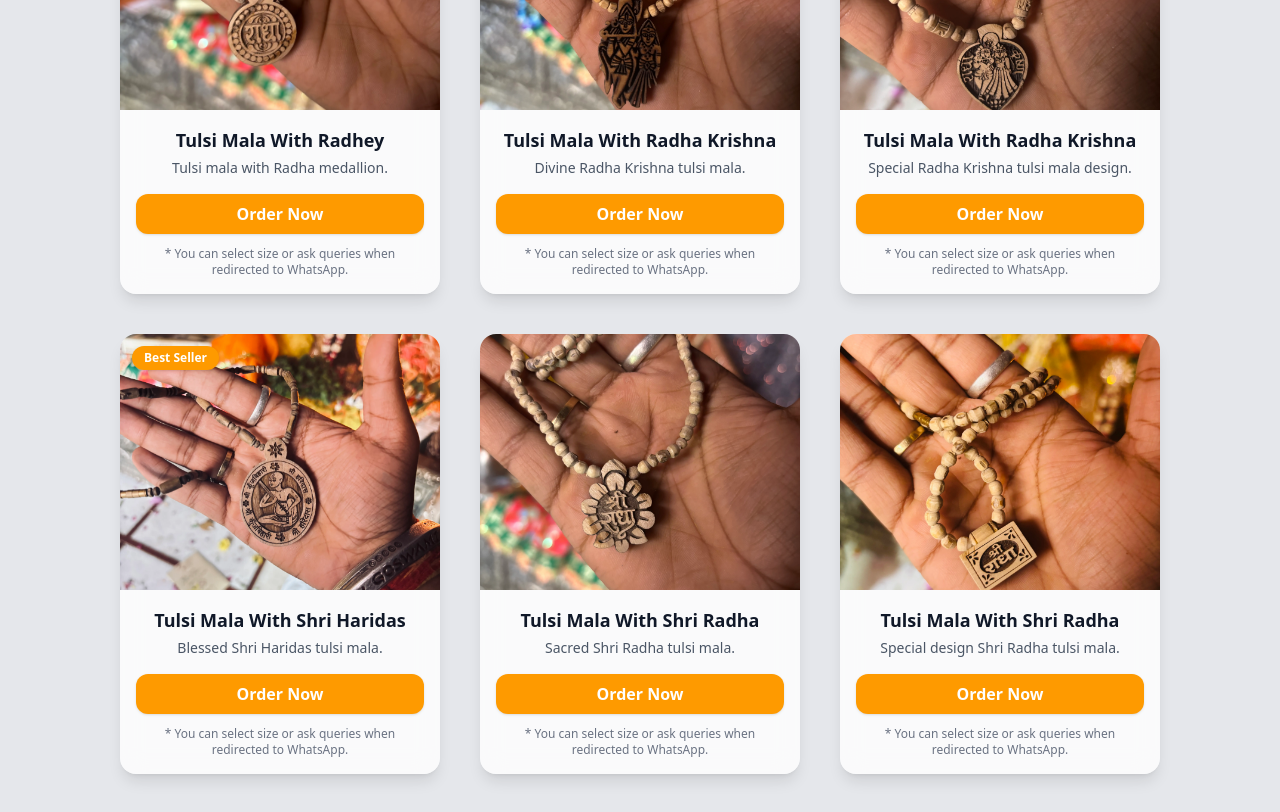
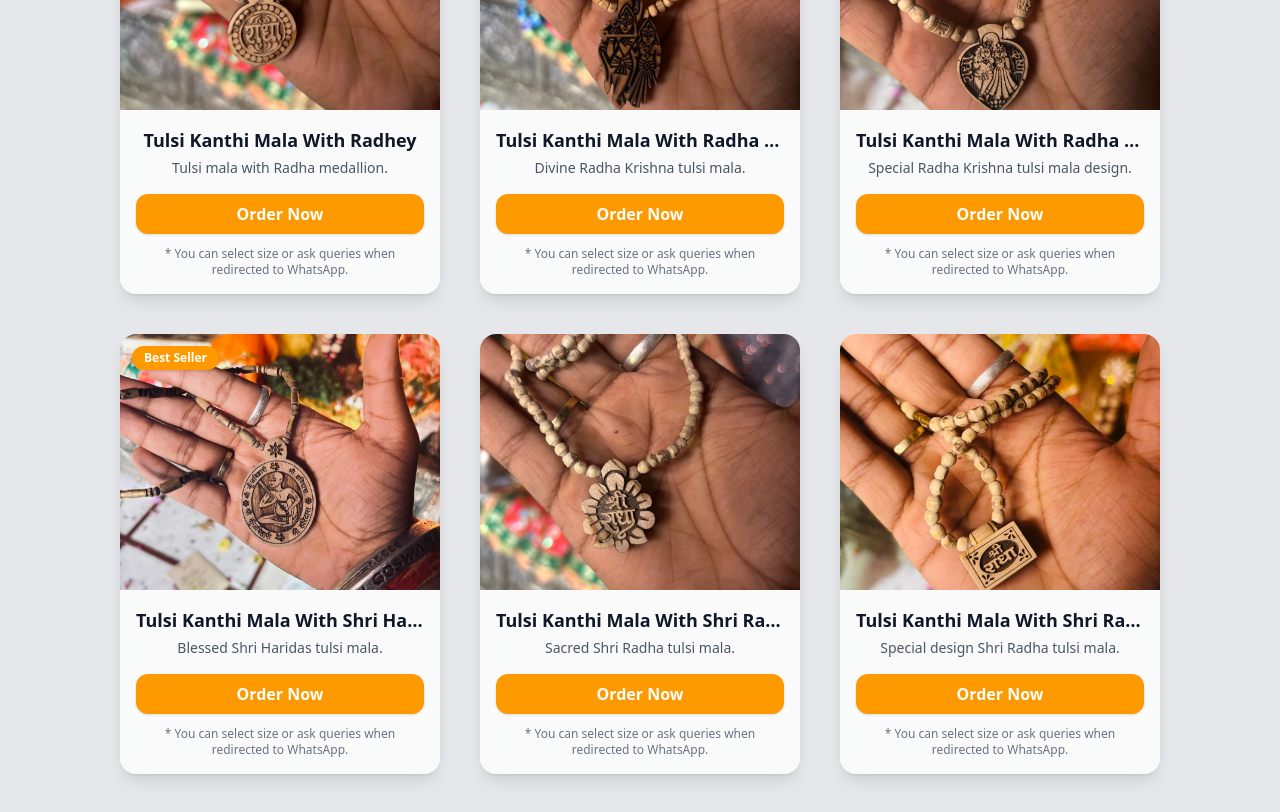
Before and after one commit to sarthakpandit55/Shriharidas-Parivaar, a React (Vite) app: page /store in a window 1280 px wide. Shown: the part 1500-2312 px from the top of the page. Built offline with nearby package versions, Linux system fonts and the light colour scheme.

Commit message:
tenth commit

```diff
--- a/src/Components/Footer.jsx
+++ b/src/Components/Footer.jsx
@@ -121,7 +121,7 @@ function Footer() {
                   <span className="font-medium">shriharidas_parivaar</span>
                 </div>
               </a>
-              <a href="https://www.youtube.com/@laddu_bihariji_pujari">
+              <a href="https://www.youtube.com/@shriharidas_parivaar" target="blank">
                 <div className="flex items-center gap-3">
                   <FaYoutube className="w-5 h-5 text-red-500" />
                   <span className="font-medium">shriharidas_parivaar</span>
--- a/src/Pages/Contact.jsx
+++ b/src/Pages/Contact.jsx
@@ -109,7 +109,7 @@
                 <span className="font-semibold lg:text-3xl text-md">shriharidas_parivaar</span>
               </div>
               </a>
-              <a href="https://www.youtube.com/@laddu_bihariji_pujari">
+              <a href="https://www.youtube.com/@shriharidas_parivaar" target='blank'>
               <div className="flex items-center gap-3">
                 <FaYoutube className="lg:w-15 lg:h-15 h-10 w-10 text-red-500" />
                 <span className="font-semibold lg:text-3xl text-md">shriharidas_parivaar</span>
--- a/src/Pages/Gallery.jsx
+++ b/src/Pages/Gallery.jsx
@@ -3,7 +3,6 @@ import { Link } from "react-router-dom";
 import SEO from "../Components/SEO";
 
 // image imports
-import diwali from "../assets/BihariJi4.jpg";
 import janmashtami from "../assets/BihariJi3.jpg";
 import fool_bangla_1 from "../assets/fool-bangla/fool-bangla-1.webp";
 import hariyali_teej_1 from "../assets/hariyali-teej/hariyali-teej-1.webp";
--- a/src/Pages/Seva.jsx
+++ b/src/Pages/Seva.jsx
@@ -23,19 +23,19 @@ function Seva() {
   const [activeFilter, setActiveFilter] = useState('all');
 
   const sevaItems = useMemo(() => [
-    { id: 1, title: 'Aarti Seva', image: arti_seva, desc: 'Participate in the divine aarti ceremony.', tag: 'Best Seller', category: 'daily' },
-    { id: 2, title: 'Bundi Seva', image: bondi_seva, desc: 'Offer sweet bundi prasad.', tag: 'Popular', category: 'food' },
-    { id: 3, title: 'Chandan Seva', image: chandan_seva, desc: 'Sacred sandalwood offering seva.', tag: 'Best Seller', category: 'daily' },
-    { id: 4, title: 'Chapan Bhog', image: chapan_bhog, desc: '56 different food items offered as bhog.', category: 'food' },
-    { id: 5, title: 'Chaveni Bhog', image: chaveni_bhog, desc: 'Special chaveni prasad offering.', category: 'festival' },
-    { id: 6, title: 'Deepak Seva', image: deepak_seva, desc: 'Light lamp offering seva.', category: 'daily' },
-    { id: 7, title: 'Deepdan Seva', image: deepdan_seva, desc: 'Sacred lamp donation seva.', category: 'festival' },
-    { id: 8, title: 'Deeran Poojan', image: deeran_poojan, desc: 'Special poojan ceremony.', category: 'daily' },
-    { id: 9, title: 'Fool Tulsi Chandan Seva', image: fool_tulsi_chandan_seva, desc: 'Complete flower and chandan seva.', tag: 'Special', category: 'daily' },
-    { id: 10, title: 'Paratha Prashadi', image: paratha_prashadi, desc: 'Sacred paratha prasad.', category: 'food' },
-    { id: 11, title: 'Raj Bhog', image: raj_bhog, desc: 'Royal food offering seva.', tag: 'Special', category: 'food' },
-    { id: 12, title: 'Saiya Seva', image: saiya_seva, desc: 'Traditional saiya seva offering.', category: 'special' },
-    { id: 13, title: 'Uthapyan Bhog', image: uthapyanbhog, desc: 'Morning prasad offering.', category: 'food' }
+    { id: 1, title: 'Aarti Seva', image: arti_seva, desc: 'Aarti fool tulsi chandan trista seva poojan.', tag: 'Best Seller', category: 'daily' },
+    { id: 2, title: 'Bundi Seva', image: bondi_seva, desc: 'Bundi prashad for shri bankey bihari ji.', tag: 'Popular', category: 'food' },
+    { id: 3, title: 'Chandan Seva', image: chandan_seva, desc: 'Chandan seva for shri bankey bihari ji.', tag: 'Best Seller', category: 'daily' },
+    { id: 4, title: 'Chapan Bhog', image: chapan_bhog, desc: '56 bhog prashadi for shri bankey bihari ji.', category: 'food' },
+    { id: 5, title: 'Chaveni Bhog', image: chaveni_bhog, desc: 'Chaveni prasad for shri bankey bihari ji.', category: 'festival' },
+    { id: 6, title: 'Deepak Seva', image: deepak_seva, desc: 'Deep daan poojan.', category: 'daily' },
+    { id: 7, title: 'Deepdan Seva', image: deepdan_seva, desc: 'Deepdan seva to shri bankey bihari ji 11, 21, 51.', category: 'festival' },
+    { id: 8, title: 'Deeran Poojan', image: deeran_poojan, desc: 'Shri Bankey bihari ji dheeri upasana.', category: 'daily' },
+    { id: 9, title: 'Fool Tulsi Chandan Seva', image: fool_tulsi_chandan_seva, desc: 'Fool and chandan seva for shri bankey bihari ji.', tag: 'Special', category: 'daily' },
+    { id: 10, title: 'Paratha Prashadi', image: paratha_prashadi, desc: 'Paratha prasad for shri bankey bihari ji.', category: 'food' },
+    { id: 11, title: 'Raj Bhog', image: raj_bhog, desc: 'Poodi, sabji, dhai bada, kachodi, mithai,etc seva for shri bankay bihari ji.', tag: 'Special', category: 'food' },
+    { id: 12, title: 'Saiya Seva', image: saiya_seva, desc: 'Saiya poojan for shri bankey bihari ji sain seva.', category: 'special' },
+    { id: 13, title: 'Uthapyan Bhog', image: uthapyanbhog, desc: 'Pakodi, Dhaibada, Bida Parshadi for shri bankey bihari ji.', category: 'food' }
   ], []);
 
   const filters = [
--- a/src/Pages/Store.jsx
+++ b/src/Pages/Store.jsx
@@ -39,14 +39,14 @@ function Store() {
     { id: 2, title: 'Poshak (Green)', price: 499, image: poshak_green, desc: 'Elegant green poshak. All sizes available from 2 to 11.', code: 'design 2A Green', category: 'poshak' },
     { id: 3, title: 'Poshak (Pink)', price: 499, image: poshak_pink, desc: 'Delicate pink poshak. All sizes available from 2 to 11.', code: 'design 3A Pink', category: 'poshak' },
     { id: 4, title: 'Poshak (Red)', price: 499, image: poshak_red, desc: 'Vibrant red poshak. All sizes available from 2 to 11.', code: 'design 2A Red', category: 'poshak' },
-    { id: 5, title: 'Tulsi Mala', price: 499, image: tulsi_mala, desc: 'Traditional tulsi prayer mala.', tag: 'Best Seller', category: 'mala' },
+    { id: 5, title: 'Tulsi Jap Mala', price: 499, image: tulsi_mala, desc: 'Traditional 108 beeds tulsi prayer mala.', tag: 'Best Seller', category: 'mala' },
     { id: 6, title: 'Tulsi Kanthi Mala', price: 499, image: tulsi_kanthi_mala, desc: 'Sacred tulsi kanthi mala for daily wear.', category: 'mala' },
-    { id: 7, title: 'Tulsi Mala With Radhey', price: 499, image: tulsi_mala_radha, desc: 'Tulsi mala with Radha medallion.', tag: 'Best Seller', category: 'mala' },
-    { id: 8, title: 'Tulsi Mala With Radha Krishna', price: 499, image: tulsi_mala_radhakrishn, desc: 'Divine Radha Krishna tulsi mala.', category: 'mala' },
-    { id: 9, title: 'Tulsi Mala With Radha Krishna', price: 499, image: tulsi_mala_radhakrishn2, desc: 'Special Radha Krishna tulsi mala design.', category: 'mala' },
-    { id: 10, title: 'Tulsi Mala With Shri Haridas', price: 499, image: tulsi_mala_shriharidas, desc: 'Blessed Shri Haridas tulsi mala.', tag: 'Best Seller', category: 'mala' },
-    { id: 11, title: 'Tulsi Mala With Shri Radha', price: 499, image: tulsi_mala_shriradha, desc: 'Sacred Shri Radha tulsi mala.', category: 'mala' },
-    { id: 12, title: 'Tulsi Mala With Shri Radha', price: 499, image: tulsi_mala_shriradha2, desc: 'Special design Shri Radha tulsi mala.', category: 'mala' },
+    { id: 7, title: 'Tulsi Kanthi Mala With Radhey', price: 499, image: tulsi_mala_radha, desc: 'Tulsi mala with Radha medallion.', tag: 'Best Seller', category: 'mala' },
+    { id: 8, title: 'Tulsi Kanthi Mala With Radha Krishna', price: 499, image: tulsi_mala_radhakrishn, desc: 'Divine Radha Krishna tulsi mala.', category: 'mala' },
+    { id: 9, title: 'Tulsi Kanthi Mala With Radha Krishna', price: 499, image: tulsi_mala_radhakrishn2, desc: 'Special Radha Krishna tulsi mala design.', category: 'mala' },
+    { id: 10, title: 'Tulsi Kanthi Mala With Shri Haridas', price: 499, image: tulsi_mala_shriharidas, desc: 'Blessed Shri Haridas tulsi mala.', tag: 'Best Seller', category: 'mala' },
+    { id: 11, title: 'Tulsi Kanthi Mala With Shri Radha', price: 499, image: tulsi_mala_shriradha, desc: 'Sacred Shri Radha tulsi mala.', category: 'mala' },
+    { id: 12, title: 'Tulsi Kanthi Mala With Shri Radha', price: 499, image: tulsi_mala_shriradha2, desc: 'Special design Shri Radha tulsi mala.', category: 'mala' },
     { id: 13, title: 'Pendant With Bihariji', price: 499, image: pendant_bihariji, desc: 'Sacred Bihariji pendant.', category: 'pendant' },
     { id: 14, title: 'Pendant With Krishna', price: 499, image: pendant_krishn, desc: 'Beautiful Krishna pendant.', category: 'pendant' },
     { id: 15, title: 'Pendant With Written Shri Krishna', price: 499, image: pendant_krishn2, desc: 'Pendant with Shri Krishna inscription.', category: 'pendant' },
```
